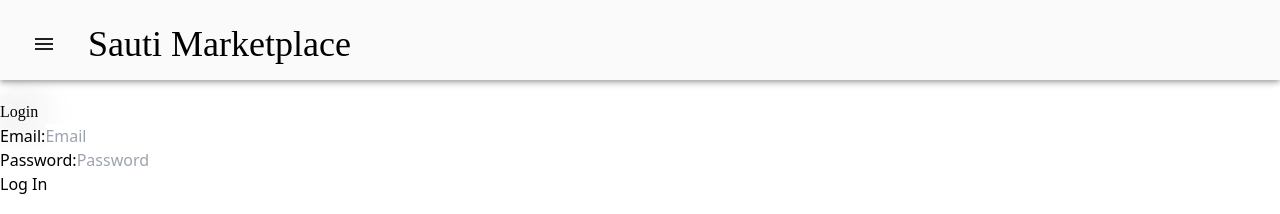
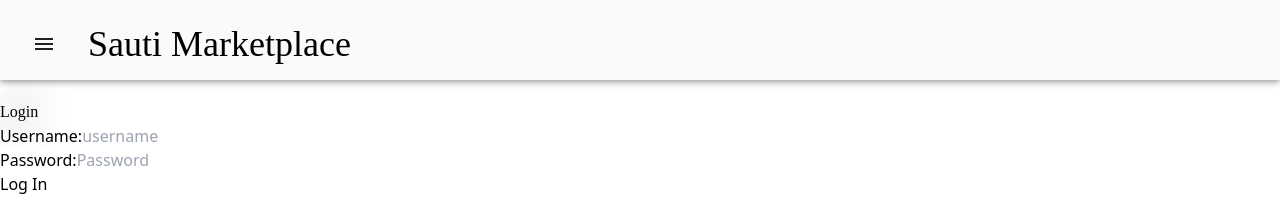
Before and after one commit to webpt-amazing-buildweek/front_end, a React (Create React App) app: page /login in a window 1280 px wide. Shown: the top 214 px of the page. Built offline with nearby package versions, Linux system fonts and the light colour scheme.

Commit message:
edited forms

```diff
--- a/src/common/utils/axiosWithAuth.js
+++ b/src/common/utils/axiosWithAuth.js
@@ -1,6 +1,6 @@
 import axios from 'axios';
 
-export const axiosWithAuth = (baseURL="https://saudi-market-app.herokuapp.com") =>{
+export const axiosWithAuth = (baseURL="https://sauti-market-bw.herokuapp.com") =>{
     const token = localStorage.getItem("authToken");
     return axios.create({
       baseURL,
--- a/src/state/_shared/middleware/api.js
+++ b/src/state/_shared/middleware/api.js
@@ -15,7 +15,7 @@
 import axios from 'axios';
 import {axiosWithAuth} from "../../../common/utils/axiosWithAuth";
 
-const baseURL = "https://saudi-market-app.herokuapp.com";
+const baseURL = "https://sauti-market-bw.herokuapp.com";
 // endpoints:
 // /users
 // /users/:id
@@ -88,6 +88,7 @@
     status:API_START,
     api:"createUser"
   }});
+  console.log(formValues)
   axios.post(`${baseURL}/api/auth/register`,formValues)
   .then((res)=>{
     dispatch({type:API_STATUS_CHANGE,payload:{
--- a/src/view/components/forms/LogIn.js
+++ b/src/view/components/forms/LogIn.js
@@ -7,20 +7,20 @@
 // import { AppNav, AppHome, AppAbout, AppRecipes, AppChef, AppNutrition, AppCocktail } from "./view/components/index";
 
 const Schema = yup.object().shape({
-  email: yup.string().required("Email is Required"),
+  username: yup.string().required("Email is Required"),
   password: yup.string().required("Not a valid Password")
 });
 
 function LoginForm(props) {
   const [loginState, setloginState] = useState([
     {
-      email: "",
+      username: "",
       password: ""
     }
   ]);
 
   const [err, setErr] = useState({
-    email: "",
+    username: "",
     password: ""
   });
 
@@ -30,7 +30,7 @@
 
   const formSubmit = (e) => {
     e.preventDefault();
-    props.createUser(loginState)
+    props.postLogIn(loginState)
     history.push("/user")
   };
 
@@ -62,17 +62,17 @@
       <h2>Login</h2>
       <form onSubmit={formSubmit}>
         <p>
-        <label htmlFor="email">
-          Email:
+        <label htmlFor="username">
+          Username:
           <input
-            type="email"
-            placeholder="Email"
-            id="email"
-            name="email"
-            value={loginState.email}
+            type="username"
+            placeholder="username"
+            id="username"
+            name="username"
+            value={loginState.username}
             onChange={inputChange}
           />
-          {err.email.length > 0 ? <p>{err.email}</p> : null}
+          {err.username.length > 0 ? <p>{err.username}</p> : null}
         </label></p>
         <p>
         <label htmlFor="password">
--- a/src/view/components/forms/SignUp.js
+++ b/src/view/components/forms/SignUp.js
@@ -34,11 +34,10 @@
 };
 
 const initialValues = {
-    name: "",
+    username: "",
     email: "",
     password: "",
-    isOwner: false,
-    is_instructor: false,
+    isOwner: false
 };
 
 const initialErrorValues = Object.keys(initialValues).reduce((acc, key) => {
@@ -88,8 +87,8 @@
                             <input
                                 id="sign-up-form-name"
                                 type="text"
-                                name="name"
-                                value={formValues.name}
+                                name="username"
+                                value={formValues.username}
                                 onChange={handleChange}
                             />
                         </label>
@@ -138,6 +137,7 @@
 }
 
 const mapStateToProps = (state) => {
+  // console.log("!!!!!!!", state.api.createUser)
   return {
     api: state.api.createUser
   }
```
